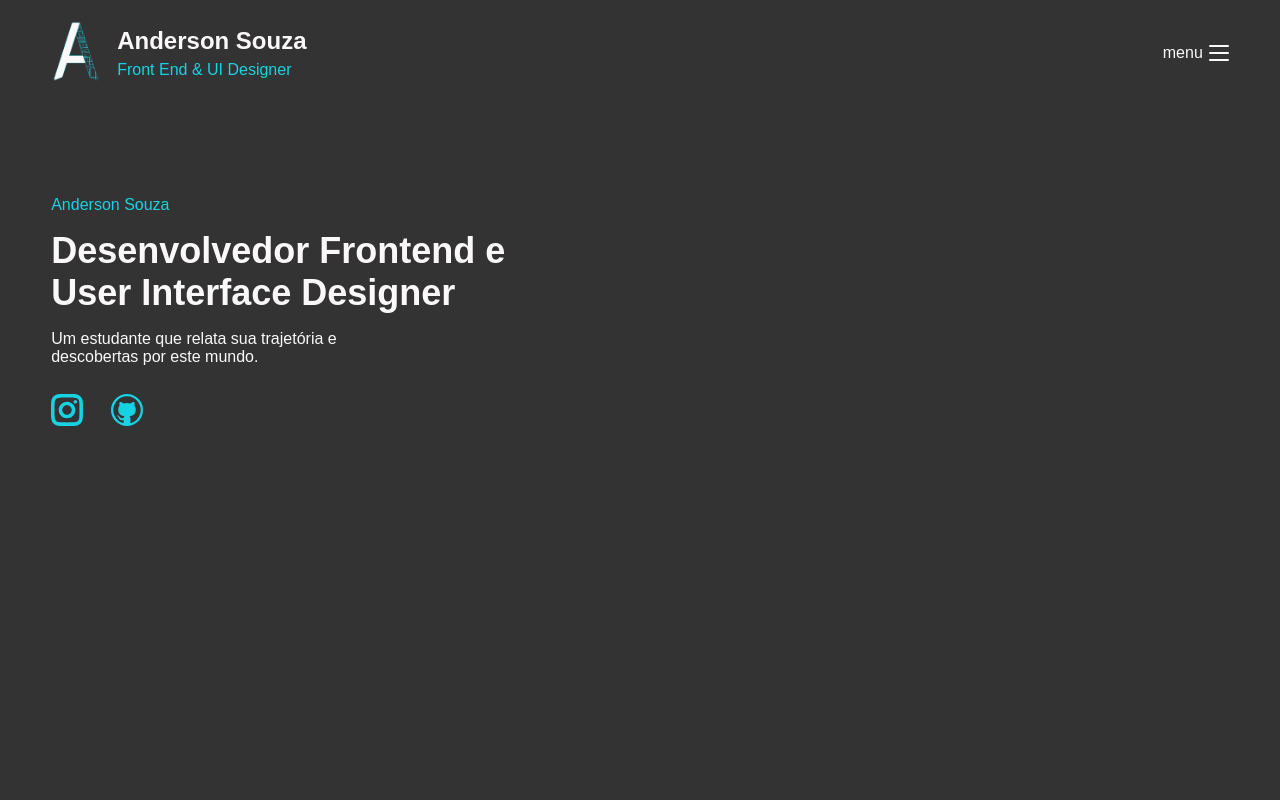
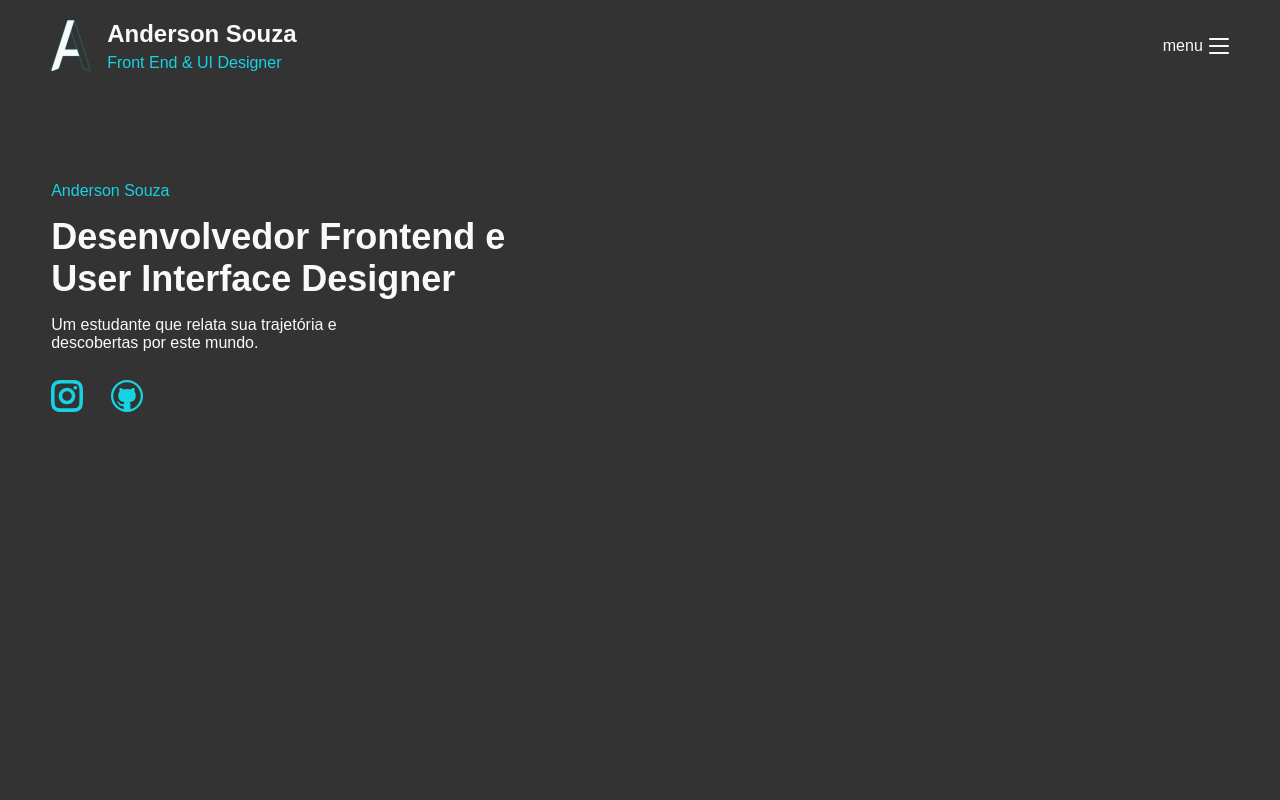
Before and after one commit to andersonszdc/My-site, a Next.js app: page / in a window 1280 px wide. Shown: the top 800 px of the page. Built offline with nearby package versions, Linux system fonts and the light colour scheme.

Commit message:
troquei o png pelo svg da minha logo

```diff
--- a/components/Header.tsx
+++ b/components/Header.tsx
@@ -3,7 +3,7 @@ import Image from 'next/image'
 import logoWhite from '../assets/logo-white.png'
 import logoBlack from '../assets/logo-black.png'
 import styled from 'styled-components'
-import { createPortal } from 'react-dom'
+import mask from '../assets/mask.png'
 import Menu from './Menu'
 
 interface WrapperProps {
@@ -15,19 +15,24 @@ const Wrapper = styled.div<WrapperProps>`
     align-items: center;
     justify-content: space-between;
     padding: 20px 4%;
+    transition: .5s cubic-bezier(.3,0,.5,1);
     .me {
         display: flex;
         align-items: center;
         gap: 16px;
         z-index: 10;
         .logo {
-            width: 50px;
+            display: flex;
+            width: 40px;
+            align-items: center;
+            #path-fill {
+                transition: .5s cubic-bezier(.3,0,.5,1);
+            }
         }
         .title {
             font-size: 24px;
             font-weight: 700;
             margin-bottom: 6px;
-            transition: .5s cubic-bezier(.3,0,.5,1);
         }
         .subtitle {
             font-size: 16px;
@@ -93,17 +98,37 @@ interface HeaderProps {
 const Header = ({ toggleTheme }: HeaderProps) => {
 
     const [ isClicked, setIsClicked ] = useState(false)
+    const [ color, setColor ] = useState('#FAF8F8')
 
     function handleClick() {
         setIsClicked( isClicked? false : true)
+        setColor( color === '#FAF8F8'? '#2B2323' : '#FAF8F8')
     }
 
     return (
         <>
             <Wrapper isClicked={isClicked}>
                 <div className="me">
+                    {/* <div className="logo">
+                        <Image src={isClicked? logoBlack : logoWhite} alt="logo-anderson" />
+                    </div> */}
                     <div className="logo">
-                        <Image src={isClicked? logoBlack : logoWhite} alt="logo-anderson" />
+                        <svg viewBox="0 0 818 1053" fill="none" xmlns="http://www.w3.org/2000/svg" xmlnsXlink="http://www.w3.org/1999/xlink">
+                            <mask id="mask0" style={{maskType:'alpha'}} maskUnits="userSpaceOnUse" x="342" y="3" width="467" height="1040">
+                                <path d="M807.933 1023.28L483.965 16.8716C481.304 8.60472 473.612 3 464.927 3H352.244C345.456 3 340.64 9.6185 342.729 16.0771L655.548 983.373C657.414 989.143 661.798 993.755 667.465 995.911L788.321 1041.9C800.078 1046.37 811.788 1035.26 807.933 1023.28Z" fill="#16D3E4"/>
+                            </mask>
+                            <g mask="url(#mask0)">
+                                <rect x="339" y="-47" width="479" height="1732" fill="url(#pattern0)"/>
+                            </g>
+                            <path d="M805.554 1024.05L481.586 17.6377C479.257 10.4041 472.526 5.5 464.927 5.5H352.244C347.153 5.5 343.541 10.4639 345.108 15.3078L657.927 982.604C659.56 987.652 663.395 991.688 668.354 993.575L789.21 1039.56C799.007 1043.29 808.766 1034.03 805.554 1024.05Z" stroke="#16D3E4" strokeWidth="5"/>
+                            <path id="path-fill" d="M9.56652 1023.28L333.535 16.8716C336.196 8.60472 343.888 3 352.573 3H465.261C472.047 3 476.863 9.61604 474.777 16.074L285.5 602H534.5L577.5 735H242.5L161.956 983.385C160.087 989.148 155.706 993.753 150.044 995.908L29.1794 1041.9C17.4223 1046.37 5.71191 1035.26 9.56652 1023.28Z" fill={color} stroke="#16D3E4" strokeWidth="5"/>
+                            <defs>
+                                <pattern id="pattern0" patternContentUnits="objectBoundingBox" width="1" height="1">
+                                    <use xlinkHref="#image0" transform="translate(-0.453722) scale(0.0019705 0.000544959)"/>
+                                </pattern>
+                                <image id="image0" width="968" height="1835"/>
+                            </defs>
+                        </svg>
                     </div>
                     <div>
                         <h1 className="title">Anderson Souza</h1>
```
Also changed, not shown: assets/mask.png (added).
